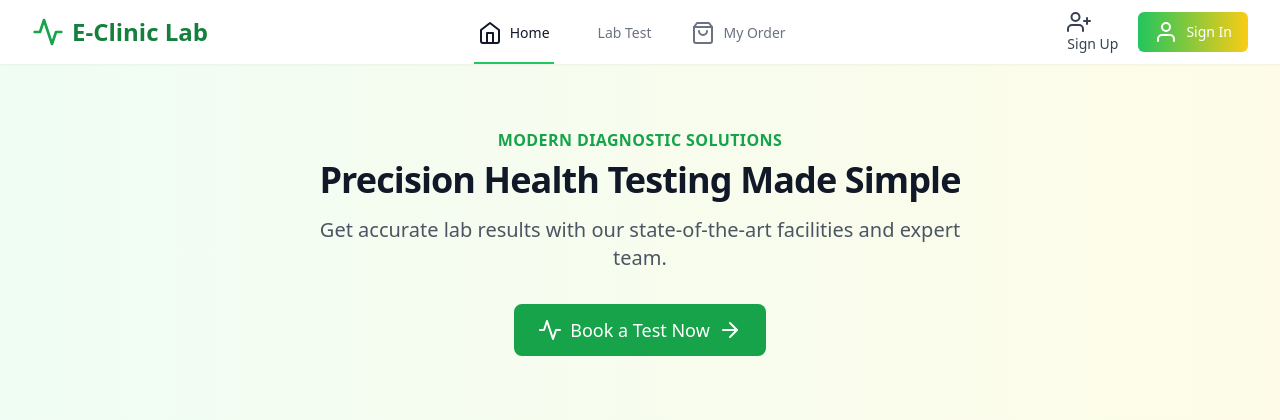
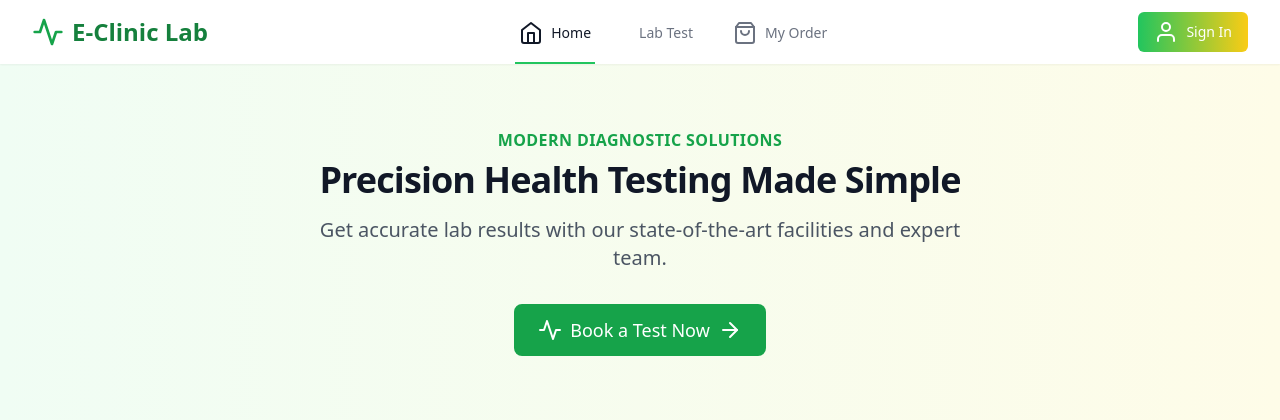
Before and after one commit to rachelscssrhnd/basdat, a Laravel app: page / in a window 1280 px wide. Shown: the top 420 px of the page. Run offline with Laravel 12, Linux system fonts and the light colour scheme; data that the repository does not hold is empty; parts of the project's set-up code (start-up, migrations or seed data) failed here and were passed over; some libraries are stand-ins or nearby versions.

Commit message:
revisi 3

```diff
--- a/resources/views/booking.blade.php
+++ b/resources/views/booking.blade.php
@@ -48,9 +48,6 @@
                     </div>
                 @else
                     <div class="flex items-center space-x-2">
-                        <a href="{{ route('register') }}" class="text-gray-700 hover:text-gray-900 px-3 py-2 rounded-md text-sm font-medium">
-                            <i data-feather="user-plus" class="mr-1"></i> Sign Up
-                        </a>
                         <a href="{{ route('auth') }}" class="text-white px-4 py-2 rounded-md text-sm font-medium flex items-center bg-gradient-to-r from-green-500 to-yellow-400 hover:from-green-600 hover:to-yellow-500">
                             <i data-feather="user" class="mr-2"></i> Sign In
                         </a>
--- a/resources/views/branches.blade.php
+++ b/resources/views/branches.blade.php
@@ -56,9 +56,6 @@
                         </div>
                     @else
                         <div class="flex items-center space-x-2">
-                            <a href="{{ route('register') }}" class="text-gray-700 hover:text-gray-900 px-3 py-2 rounded-md text-sm font-medium">
-                                <i data-feather="user-plus" class="mr-1"></i> Sign Up
-                            </a>
                             <a href="{{ route('auth') }}" class="text-white px-4 py-2 rounded-md text-sm font-medium flex items-center bg-gradient-to-r from-green-500 to-yellow-400 hover:from-green-600 hover:to-yellow-500">
                                 <i data-feather="user" class="mr-2"></i> Sign In
                             </a>
--- a/resources/views/index.blade.php
+++ b/resources/views/index.blade.php
@@ -94,9 +94,6 @@
                     </div>
                 @else
                     <div class="flex items-center space-x-2">
-                        <a href="{{ route('register') }}" class="text-gray-700 hover:text-gray-900 px-3 py-2 rounded-md text-sm font-medium">
-                            <i data-feather="user-plus" class="mr-1"></i> Sign Up
-                        </a>
                         <a href="{{ route('auth') }}" class="text-white px-4 py-2 rounded-md text-sm font-medium flex items-center bg-gradient-to-r from-green-500 to-yellow-400 hover:from-green-600 hover:to-yellow-500">
                             <i data-feather="user" class="mr-2"></i> Sign In
                         </a>
--- a/resources/views/labtest.blade.php
+++ b/resources/views/labtest.blade.php
@@ -57,9 +57,6 @@
                     </div>
                 @else
                     <div class="flex items-center space-x-2">
-                        <a href="{{ route('register') }}" class="text-gray-700 hover:text-gray-900 px-3 py-2 rounded-md text-sm font-medium">
-                            <i data-feather="user-plus" class="mr-1"></i> Sign Up
-                        </a>
                         <a href="{{ route('auth') }}" class="text-white px-4 py-2 rounded-md text-sm font-medium flex items-center bg-gradient-to-r from-green-500 to-yellow-400 hover:from-green-600 hover:to-yellow-500">
                             <i data-feather="user" class="mr-2"></i> Sign In
                         </a>
--- a/resources/views/myorder.blade.php
+++ b/resources/views/myorder.blade.php
@@ -48,9 +48,6 @@
                     </div>
                 @else
                     <div class="flex items-center space-x-2">
-                        <a href="{{ route('register') }}" class="text-gray-700 hover:text-gray-900 px-3 py-2 rounded-md text-sm font-medium">
-                            <i data-feather="user-plus" class="mr-1"></i> Sign Up
-                        </a>
                         <a href="{{ route('auth') }}" class="text-white px-4 py-2 rounded-md text-sm font-medium flex items-center bg-gradient-to-r from-green-500 to-yellow-400 hover:from-green-600 hover:to-yellow-500">
                             <i data-feather="user" class="mr-2"></i> Sign In
                         </a>
--- a/resources/views/result.blade.php
+++ b/resources/views/result.blade.php
@@ -48,9 +48,6 @@
                     </div>
                 @else
                     <div class="flex items-center space-x-2">
-                        <a href="{{ route('register') }}" class="text-gray-700 hover:text-gray-900 px-3 py-2 rounded-md text-sm font-medium">
-                            <i data-feather="user-plus" class="mr-1"></i> Sign Up
-                        </a>
                         <a href="{{ route('auth') }}" class="text-white px-4 py-2 rounded-md text-sm font-medium flex items-center bg-gradient-to-r from-green-500 to-yellow-400 hover:from-green-600 hover:to-yellow-500">
                             <i data-feather="user" class="mr-2"></i> Sign In
                         </a>
```
